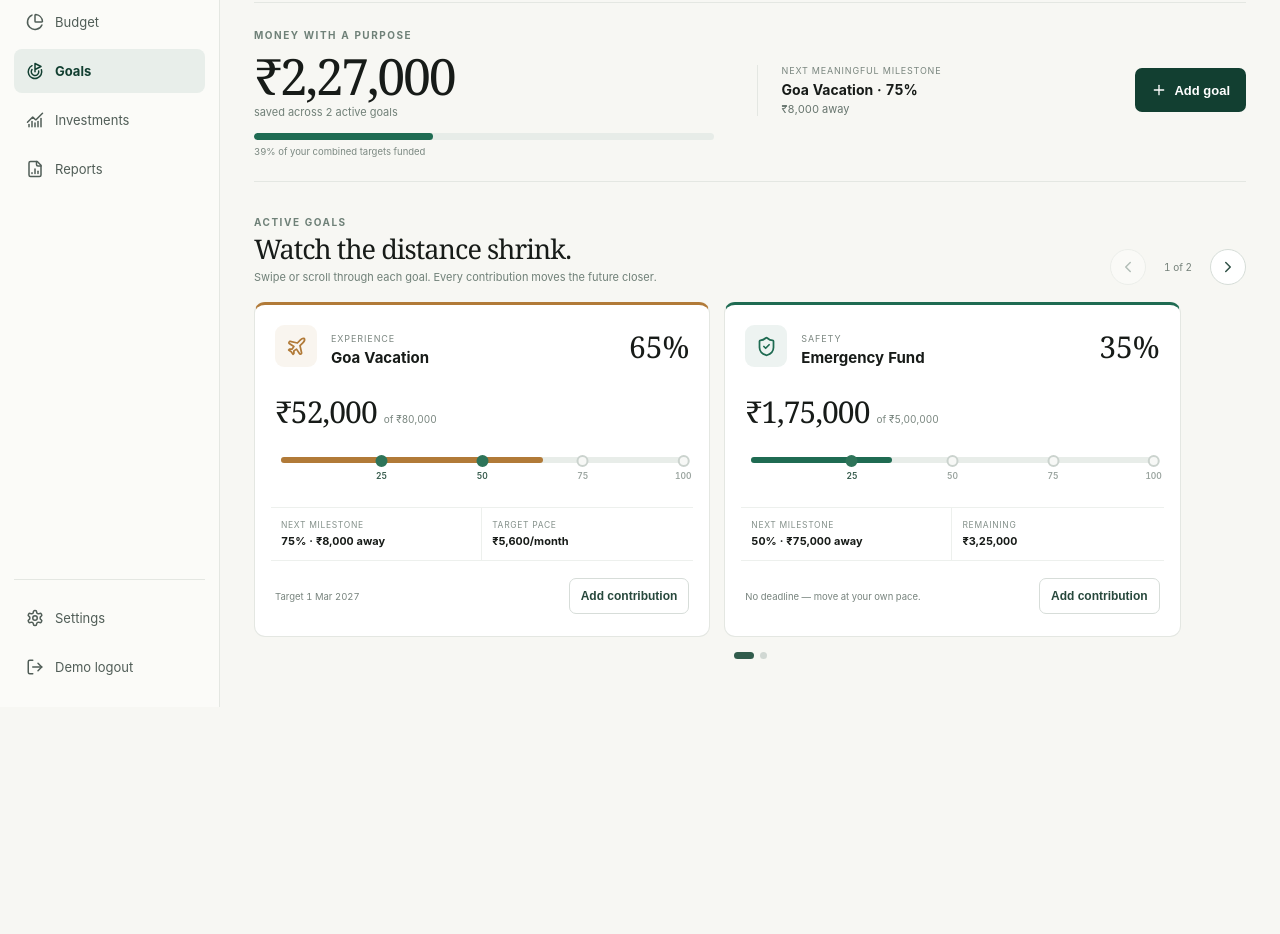
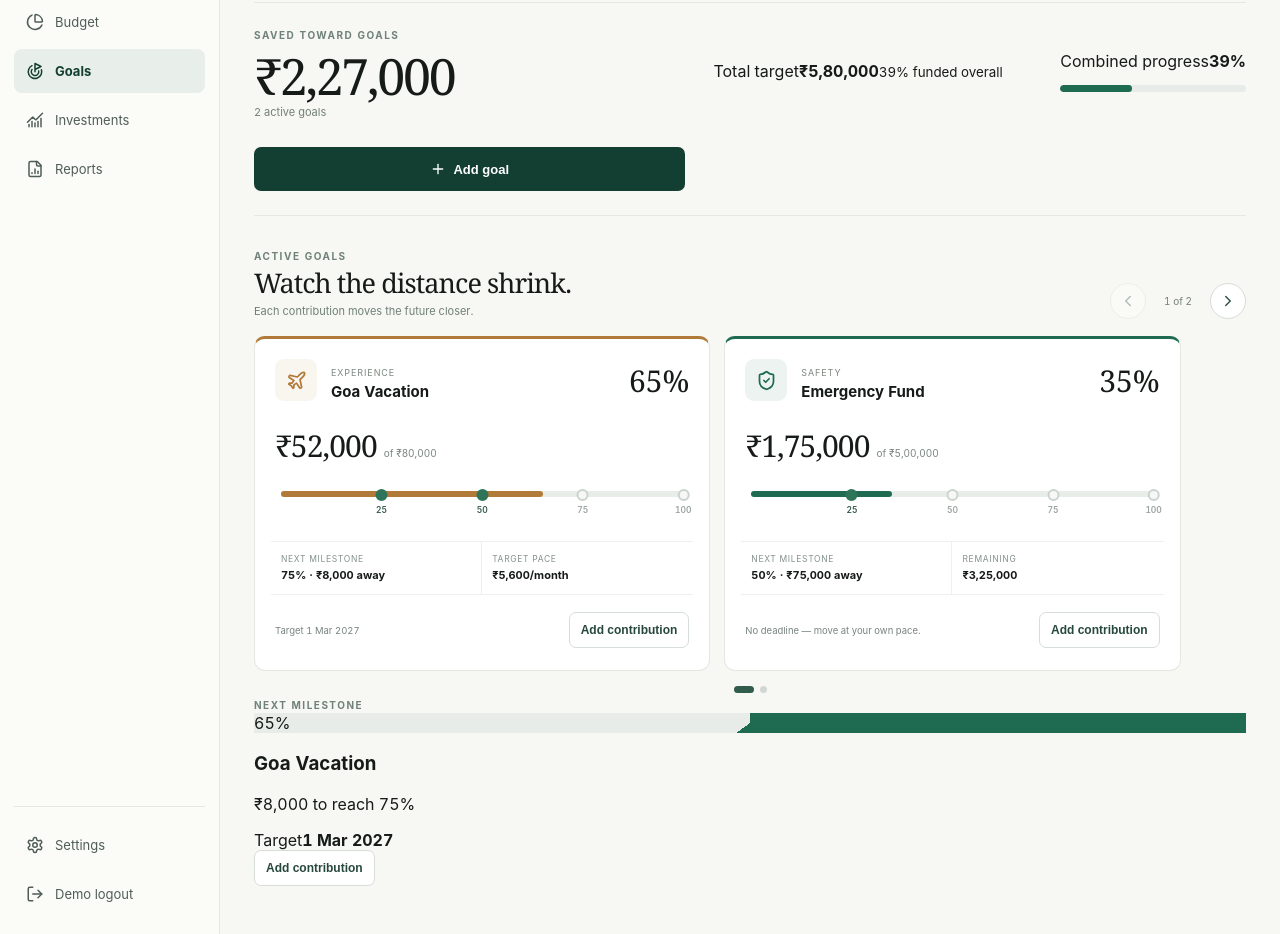
Before and after one commit to gthawani-del/fintra, a Next.js app: page /goals in a window 1280 px wide. Shown: the part 240-1174 px from the top of the page. Before the commit the page ends 947 px from the top, so only its background shows below. Built offline with nearby package versions, Linux system fonts and the light colour scheme.

Commit message:
polish: tighten Goals desktop composition

```diff
--- a/components/planning-manager.tsx
+++ b/components/planning-manager.tsx
@@ -50,16 +50,24 @@ export function GoalsManager(){
  }
 
  return <>
-  <section className="goalsEmotionSummary">
-   <div className="goalsEmotionMain"><span className="sectionKicker">MONEY WITH A PURPOSE</span><strong>{formatINR(saved)}</strong><p>saved across {active.length} active goal{active.length===1?"":"s"}</p><div className="goalsOverallTrack"><i style={{width:Math.min(100,overall)+"%"}}/></div><small>{overall}% of your combined targets funded</small></div>
-   <div className="goalsEmotionInsight">{closest?<><span>Next meaningful milestone</span><strong>{closest.g.name} · {closest.milestone}%</strong><p>{closest.gap?formatINR(closest.gap)+" away":"Milestone reached"}</p></>:<><span>Your next milestone</span><strong>Starts with one goal</strong><p>Give future money a purpose.</p></>}</div>
+  <section className="goalsEmotionSummary goalsEmotionSummaryCompact">
+   <div className="goalsEmotionMain"><span className="sectionKicker">SAVED TOWARD GOALS</span><strong>{formatINR(saved)}</strong><p>{active.length} active goal{active.length===1?"":"s"}</p></div>
+   <div className="goalsMetric"><span>Total target</span><strong>{formatINR(target)}</strong><small>{overall}% funded overall</small></div>
+   <div className="goalsMetric goalsMetricProgress"><span>Combined progress</span><strong>{overall}%</strong><div className="goalsOverallTrack"><i style={{width:Math.min(100,overall)+"%"}}/></div></div>
    <Button onClick={()=>setAddOpen(true)}><Plus size={16}/> Add goal</Button>
   </section>
 
-  <section className="goalExperience">
-   <div className="goalExperienceHead"><div><span className="sectionKicker">ACTIVE GOALS</span><h2>Watch the distance shrink.</h2><p>Swipe or scroll through each goal. Every contribution moves the future closer.</p></div>{active.length>1&&<div className="goalCarouselControls"><button aria-label="Previous goal" disabled={activeIndex===0} onClick={()=>scrollTo(activeIndex-1)}><ChevronLeft size={18}/></button><span>{activeIndex+1} of {active.length}</span><button aria-label="Next goal" disabled={activeIndex===active.length-1} onClick={()=>scrollTo(activeIndex+1)}><ChevronRight size={18}/></button></div>}</div>
-   {active.length?<><div ref={trackRef} className="goalCarousel" onScroll={updateIndex}>{active.map((g,index)=><GoalStoryCard key={g.id} goal={g} index={index} flash={flashId===g.id} completed={completedId===g.id} onContribute={()=>setContribute(g)}/>)}</div>{active.length>1&&<div className="goalDots" aria-label="Goal position">{active.map((g,i)=><button key={g.id} className={i===activeIndex?"active":""} aria-label={"Show goal "+(i+1)} onClick={()=>scrollTo(i)}/>)}</div>}</>:<div className="surface"><EmptyState title="What are you building toward?" body="Create a goal and Fintra will turn the target into visible milestones." action={<Button onClick={()=>setAddOpen(true)}><Plus size={15}/> Add goal</Button>}/></div>}
-  </section>
+  <div className="goalsDesktopLayout">
+   <section className="goalExperience">
+    <div className="goalExperienceHead"><div><span className="sectionKicker">ACTIVE GOALS</span><h2>Watch the distance shrink.</h2><p>Each contribution moves the future closer.</p></div>{active.length>1&&<div className="goalCarouselControls"><button aria-label="Previous goal" disabled={activeIndex===0} onClick={()=>scrollTo(activeIndex-1)}><ChevronLeft size={18}/></button><span>{activeIndex+1} of {active.length}</span><button aria-label="Next goal" disabled={activeIndex===active.length-1} onClick={()=>scrollTo(activeIndex+1)}><ChevronRight size={18}/></button></div>}</div>
+    {active.length?<><div ref={trackRef} className={"goalCarousel "+(active.length===1?"singleGoal":"")} onScroll={updateIndex}>{active.map((g,index)=><GoalStoryCard key={g.id} goal={g} index={index} flash={flashId===g.id} completed={completedId===g.id} onContribute={()=>setContribute(g)}/>)}</div>{active.length>1&&<div className="goalDots" aria-label="Goal position">{active.map((g,i)=><button key={g.id} className={i===activeIndex?"active":""} aria-label={"Show goal "+(i+1)} onClick={()=>scrollTo(i)}/>)}</div>}</>:<div className="surface"><EmptyState title="What are you building toward?" body="Create a goal and Fintra will turn the target into visible milestones." action={<Button onClick={()=>setAddOpen(true)}><Plus size={15}/> Add goal</Button>}/></div>}
+   </section>
+
+   <aside className="goalsSidePanel">
+    <span className="sectionKicker">NEXT MILESTONE</span>
+    {closest?<><div className="goalsMilestoneRing" style={{background:"conic-gradient(#1f6b52 0 "+Math.min(100,closest.pct)+"%, #e7ece8 "+Math.min(100,closest.pct)+"% 100%)"}}><span>{closest.pct}%</span></div><h3>{closest.g.name}</h3><p>{closest.gap?formatINR(closest.gap)+" to reach "+closest.milestone+"%":"Milestone reached"}</p>{closest.g.targetDate&&<div className="goalsSideMeta"><span>Target</span><b>{formatShortDate(closest.g.targetDate)}</b></div>}<Button variant="secondary" size="sm" onClick={()=>setContribute(closest.g)}>Add contribution</Button></>:<><h3>Your first milestone starts here.</h3><p>Create a goal and Fintra will show the next meaningful checkpoint.</p><Button variant="secondary" size="sm" onClick={()=>setAddOpen(true)}>Add goal</Button></>}
+   </aside>
+  </div>
 
   <AddGoalDialog open={addOpen} onOpenChange={setAddOpen} onSave={g=>{commit({...s,goals:[...goals,g]});setAddOpen(false);setFlashId(g.id);window.setTimeout(()=>setFlashId(null),1800)}}/>
   <ContributionDialog goal={contribute} open={!!contribute} onOpenChange={v=>{if(!v)setContribute(null)}} onSave={amount=>{
```
